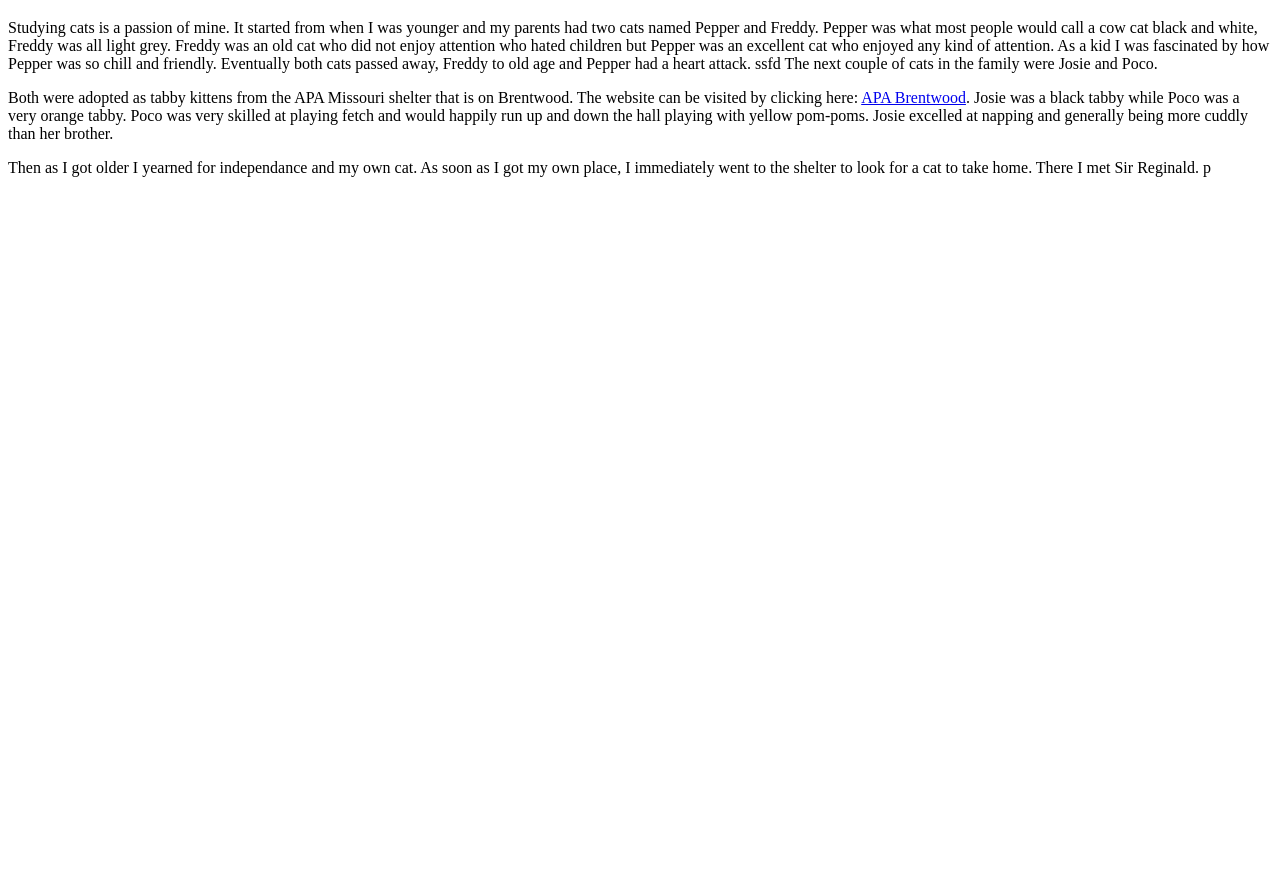
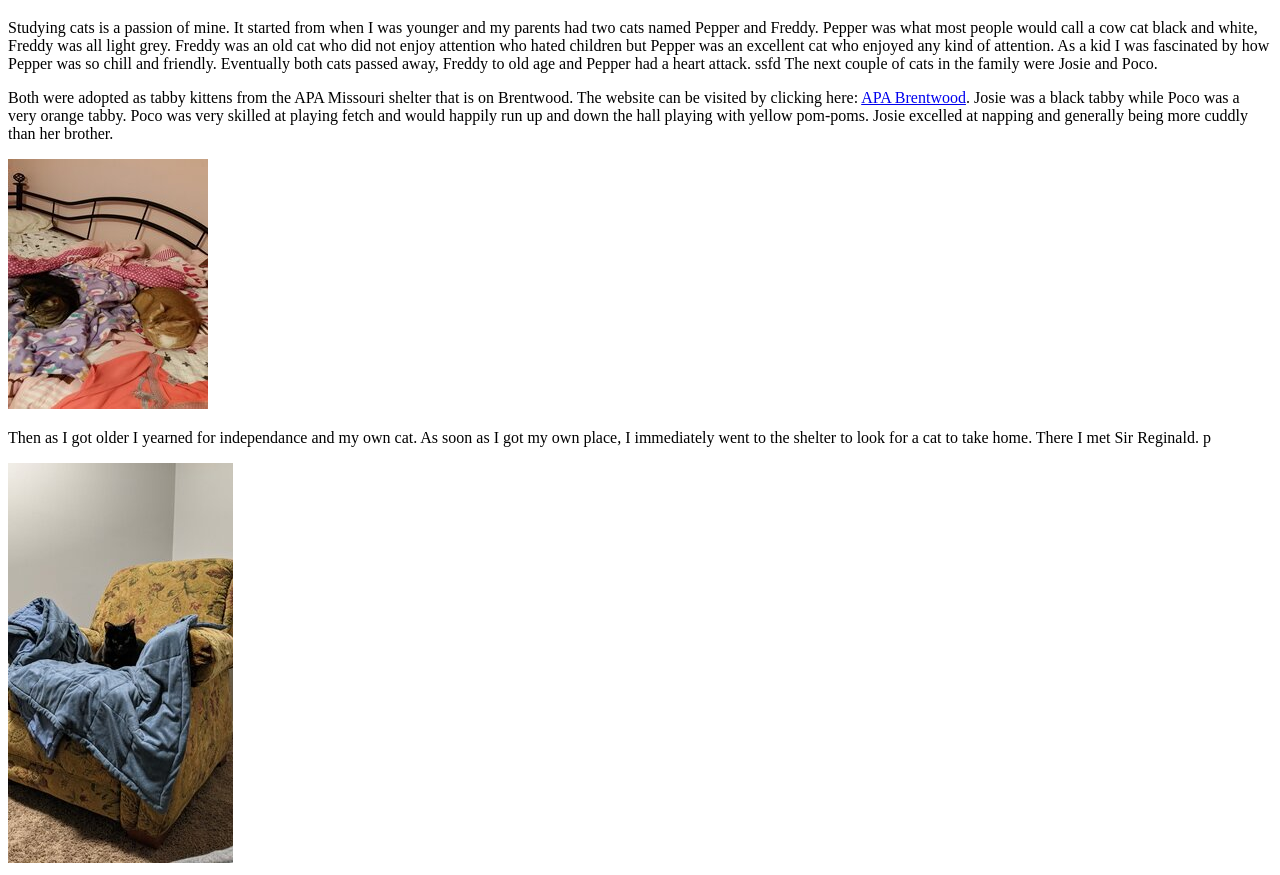
Before and after one commit to LC101-May-2021/assignment-4-html-me-something-Ralivingston753, a website: page index.html in a window 1280 px wide. Shown: the part 61-936 px from the top of the page. Before the commit the page ends 800 px from the top, so only its background shows below. Drawn offline with Linux system fonts and the light colour scheme.

Commit message:
added images

```diff
--- a/index.html
+++ b/index.html
@@ -20,12 +20,14 @@
       Josie was a black tabby while Poco was a very orange tabby. Poco was very skilled at playing fetch and would happily run
       up and down the hall playing with yellow pom-poms. Josie excelled at napping and generally being more cuddly than her brother.
   </p>
+  <img src="images\rsz_poco_josie.jpg" alt="black tabby cat and orange tabby cat on bed">
 
       <p>
           Then as I got older I yearned for independance and my own cat.
            As soon as I got my own place, I immediately went to the shelter to
           look for a cat to take home. There I met Sir Reginald. p
       </p>
+   <img src="images\rsz_regonchair.jpg">
 
 
 </body>
```
Also changed, not shown: images/rsz_poco_josie.jpg (added), images/rsz_regonchair.jpg (added).
